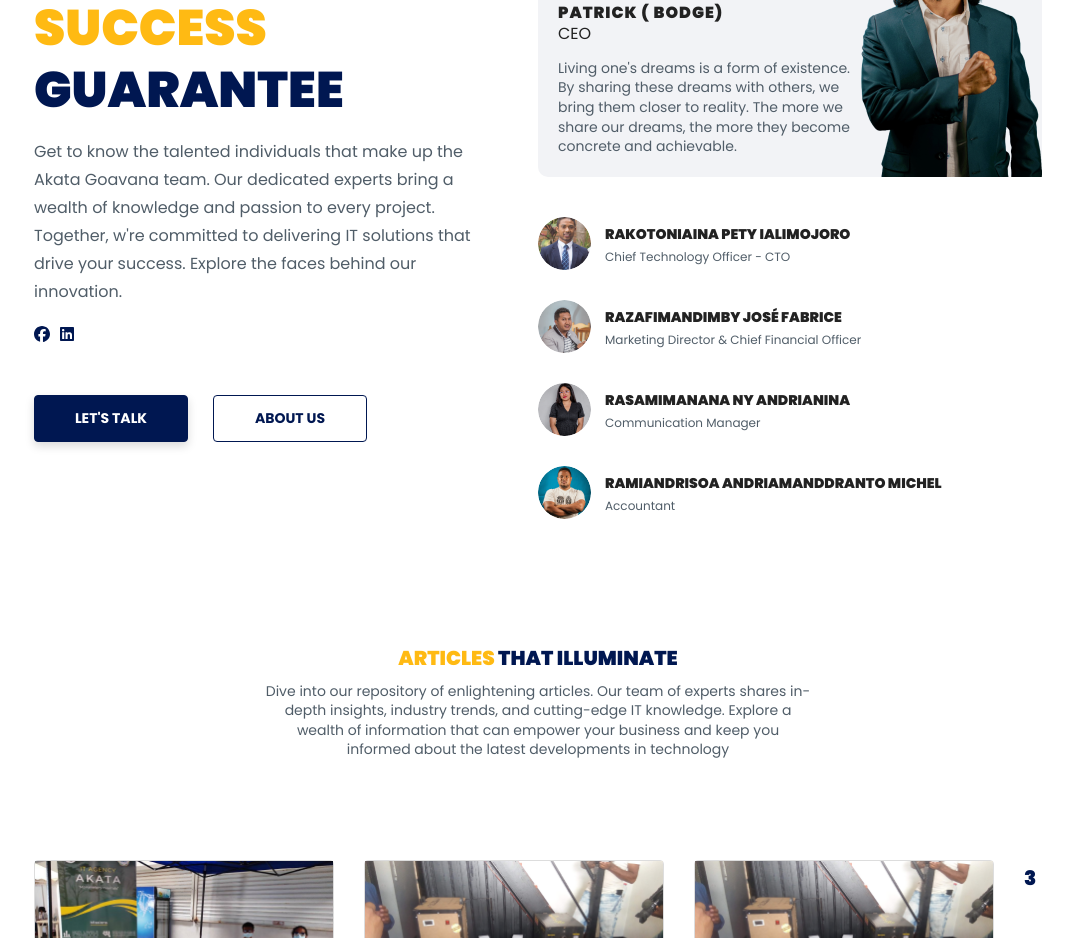
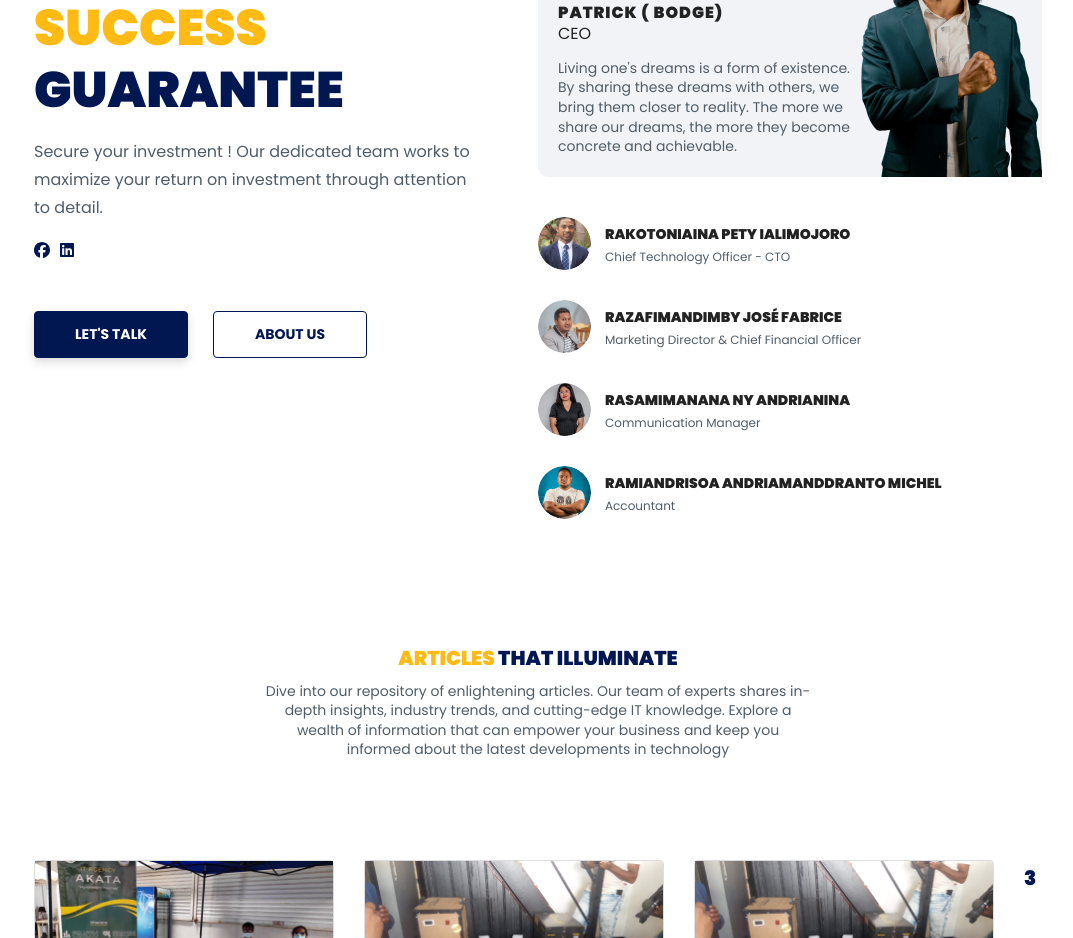
Before and after one commit to maxime-dot/website3, a Next.js app: page / in a window 1280 px wide. Shown: the part 6840-7778 px from the top of the page, without its empty margins (102-1175 px from the left). Built offline with nearby package versions, Linux system fonts and the light colour scheme.

Commit message:
refactor: change text content

```diff
--- a/src/app/components/sections/teams/Teams.tsx
+++ b/src/app/components/sections/teams/Teams.tsx
@@ -68,11 +68,8 @@ const Teams: React.FC = () => {
             Our Team,Your <span>success</span> guarantee
           </h2>
           <p className="akata-text-big team-intro-description">
-            Get to know the talented individuals that make up the Akata Goavana
-            team. Our dedicated experts bring a wealth of knowledge and passion
-            to every project. Together, w&apos;re committed to delivering IT
-            solutions that drive your success. Explore the faces behind our
-            innovation.
+            Secure your investment ! Our dedicated team works to maximize your
+            return on investment through attention to detail.
           </p>
           <div className="profile-social-link d-flex flex-row">
             <Link
```
